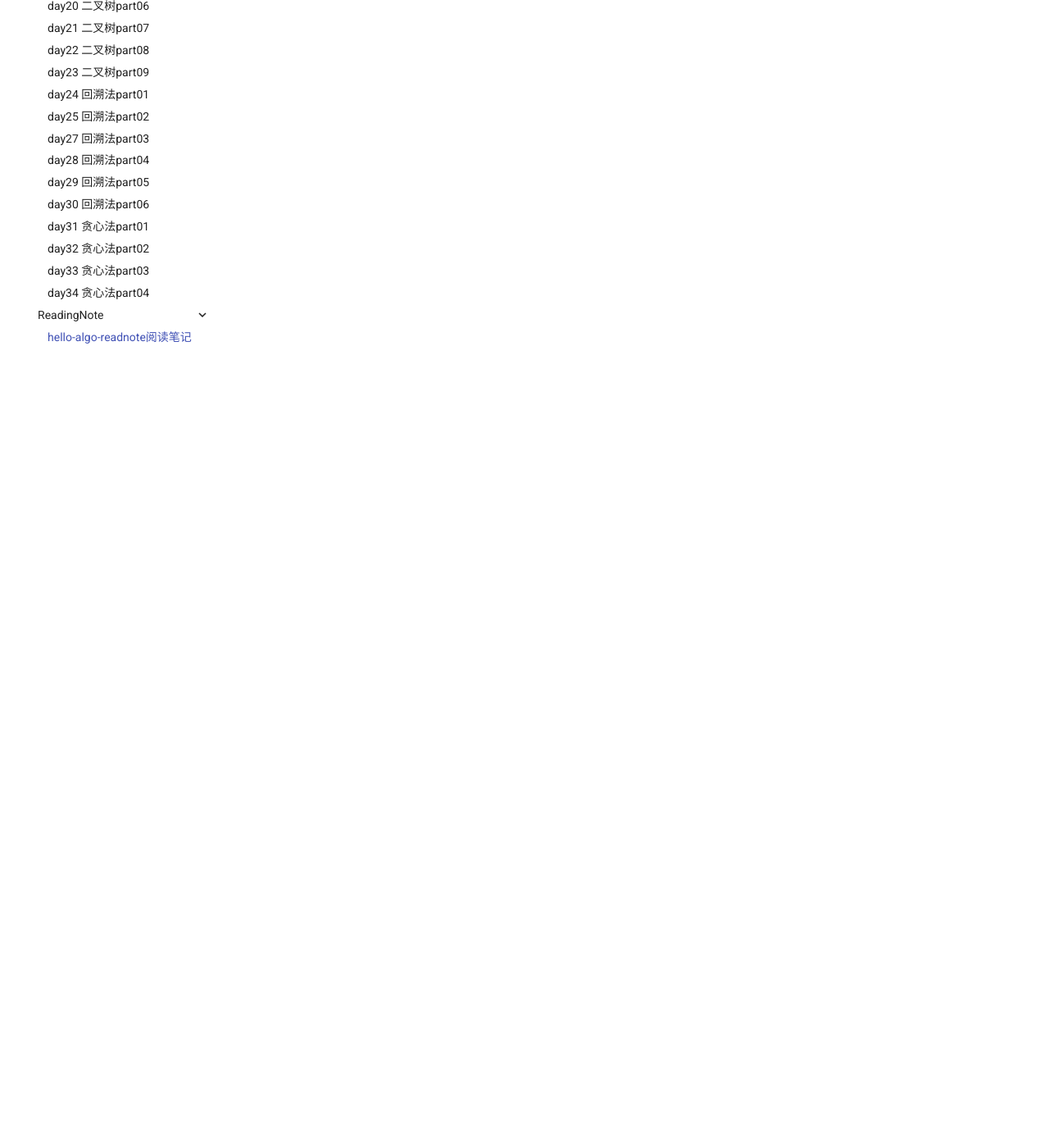
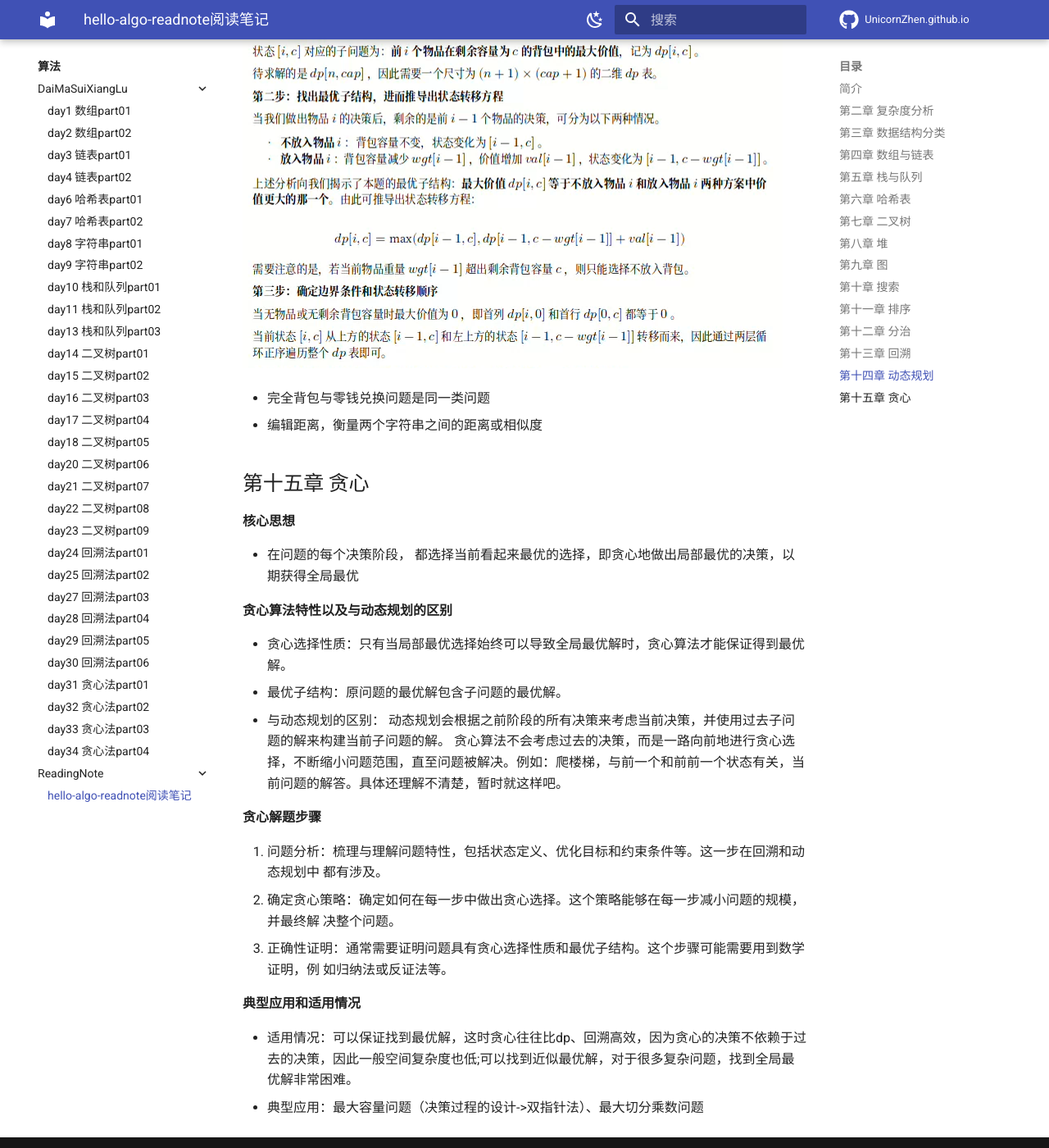
Before and after one commit to unicornZhen/unicornZhen.github.io, an MkDocs documentation site: the page built from docs/ALGORITHM/ReadingNote/hello-algo-readnote.md, in a window 1280 px wide and 1400 px high, scrolled down 7756 px. Shown: the whole window at 82% size. Built offline with MkDocs 1.6.1 and Material for MkDocs 9.7.7, drawn with Linux system fonts in a browser that asks for light colours; nearby versions of some CDN libraries; library files that are not in the unit come from our copies; comment, search, counter and statistics services are not loaded; some of the changed text lies outside the part shown.

Commit message:
完成hello_algo的读书笔记，鼓掌鼓掌！！！

```diff
--- a/docs/ALGORITHM/ReadingNote/hello-algo-readnote.md
+++ b/docs/ALGORITHM/ReadingNote/hello-algo-readnote.md
@@ -130,7 +130,9 @@
 ## 第十二章 分治
 
 * 问题可以分解；子问题独立；子问题的解可以合并形成父问题的解
+* 步骤：1. 分（划分阶段）。递归地将原问题分解为两个或多个子问题，直至到达最小子问题时终; 2. 治（合并阶段）。从已知解的最小子问题开始，从底至顶地将子问题的解进行合并，从而构建出原问题 的解。
 * 常见的应用：大整数乘法；求解逆序对
+* 效率提高的原因：操作数量的减少;可以并行花计算，对于每个子问题并行计算。例如归并排序。
 
 ## 第十三章 回溯
 
@@ -164,7 +166,9 @@
 
 ## 第十四章 动态规划
 
-* 核心思想：将一个问题分解为一系列更小的子问题，并 通过存储子问题的解来避免重复计算，从而大幅提升时间效率。例如爬楼梯的递归解决和动态规划解决的对比。，也可以通过记忆化搜索降低时间复杂度与dp相同。
+**核心思想**
+
+将一个问题分解为一系列更小的子问题，并 通过存储子问题的解来避免重复计算，从而大幅提升时间效率。例如爬楼梯的递归解决和动态规划解决的对比。，也可以通过记忆化搜索降低时间复杂度与dp相同。
 
 **需要满足的条件**
 
@@ -176,4 +180,38 @@
 
 * 问题判断：如果一个问题包含重叠子问题、最优子结构，并满足无后效性，那么它通常适合用动态规划求解。dp和贪心问题都可以用回溯解决，且都属于决策树模型。
 
-* 求解步骤：描述决策，定义状态，建立 𝑑𝑝 表，推导状态转移方程，确定边界条件等。
+* 求解步骤：描述决策，定义状态，建立 𝑑𝑝 表，推导状态转移方程（由最优子结构决定），确定边界条件等。从本质上说dp表是状态与子问题的解之间的映射。
+
+* 设计dp表时根据状态转移方程可以优化空间大小。
+
+**典型应用**
+
+* 0-1背包问题的dp设计思路
+
+![image-20240229221709804](../images/ReadingNote4.png)
+
+* 完全背包与零钱兑换问题是同一类问题
+* 编辑距离，衡量两个字符串之间的距离或相似度
+
+## 第十五章 贪心
+
+**核心思想**
+
+* 在问题的每个决策阶段， 都选择当前看起来最优的选择，即贪心地做出局部最优的决策，以期获得全局最优
+
+**贪心算法特性以及与动态规划的区别**
+
+* 贪心选择性质：只有当局部最优选择始终可以导致全局最优解时，贪心算法才能保证得到最优解。
+* 最优子结构：原问题的最优解包含子问题的最优解。
+* 与动态规划的区别： 动态规划会根据之前阶段的所有决策来考虑当前决策，并使用过去子问题的解来构建当前子问题的解。 贪心算法不会考虑过去的决策，而是一路向前地进行贪心选择，不断缩小问题范围，直至问题被解决。例如：爬楼梯，与前一个和前前一个状态有关，当前问题的解答。具体还理解不清楚，暂时就这样吧。
+
+**贪心解题步骤**
+
+1. 问题分析：梳理与理解问题特性，包括状态定义、优化目标和约束条件等。这一步在回溯和动态规划中 都有涉及。
+2.  确定贪心策略：确定如何在每一步中做出贪心选择。这个策略能够在每一步减小问题的规模，并最终解 决整个问题。
+3. 正确性证明：通常需要证明问题具有贪心选择性质和最优子结构。这个步骤可能需要用到数学证明，例 如归纳法或反证法等。
+
+**典型应用和适用情况**
+
+* 适用情况：可以保证找到最优解，这时贪心往往比dp、回溯高效，因为贪心的决策不依赖于过去的决策，因此一般空间复杂度也低;可以找到近似最优解，对于很多复杂问题，找到全局最优解非常困难。
+* 典型应用：最大容量问题（决策过程的设计->双指针法）、最大切分乘数问题
```
Also changed, not shown: docs/ALGORITHM/images/ReadingNote4.png (added).
